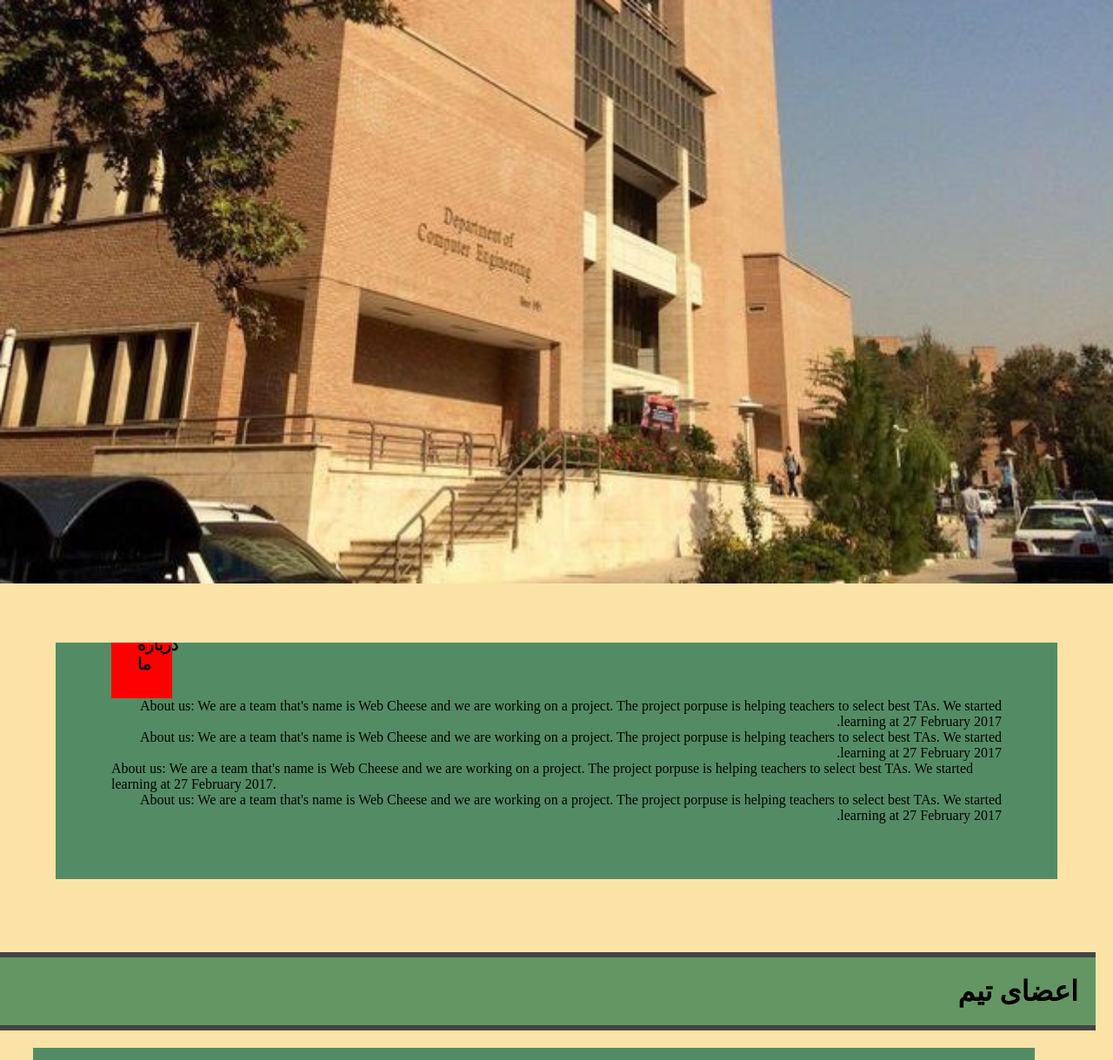
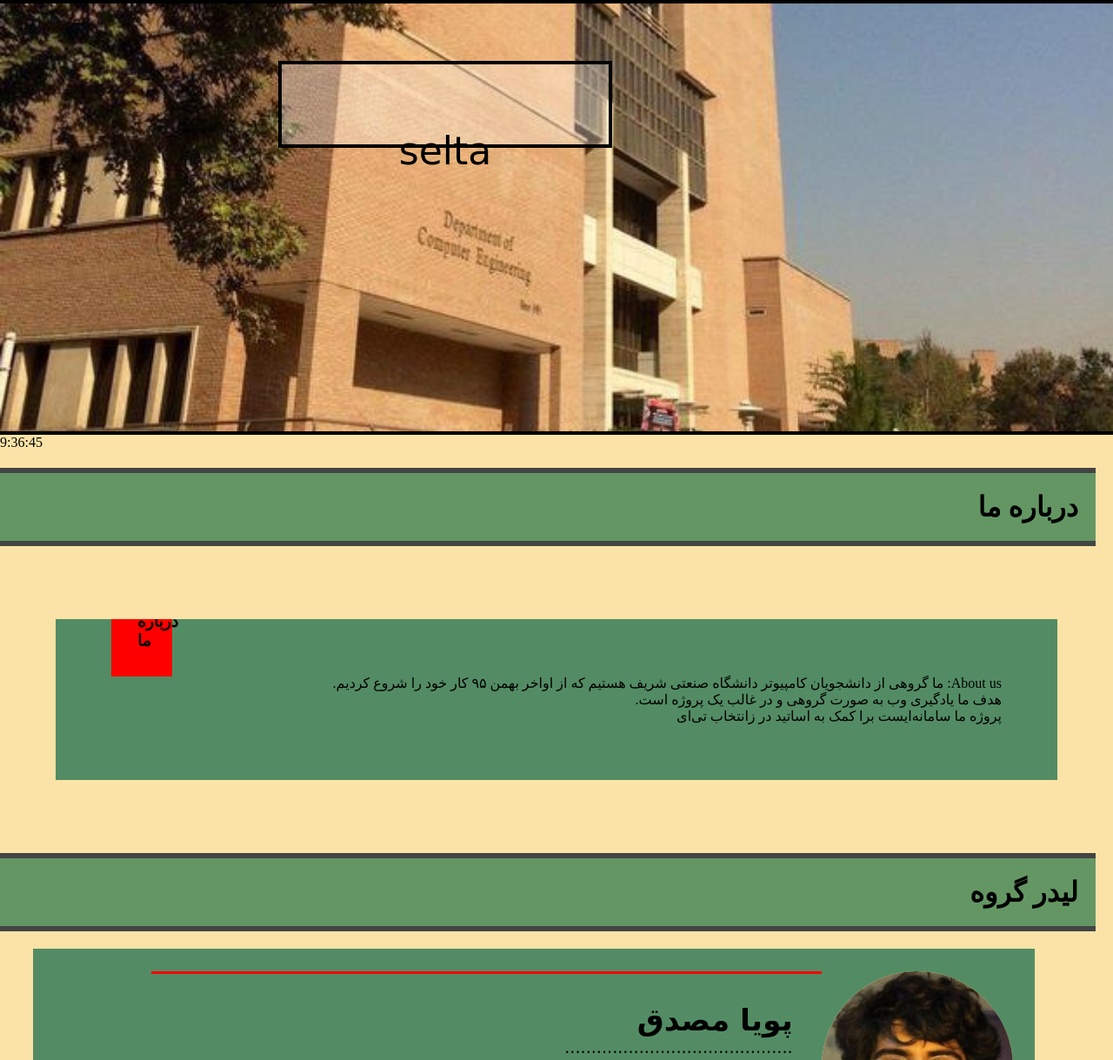
Before and after one commit to faezeh-lbf/faezeh-lbf.github.io, a plain HTML site: page index.html in a window 1280 px wide. Shown: the top 1219 px of the page at 87% size. Drawn offline with Linux system fonts and the light colour scheme.

Commit message:
js added

```diff
--- a/index.html
+++ b/index.html
@@ -4,99 +4,83 @@
     <meta charset="UTF-8">
     <title>معرفی اعضای تیم</title>
     <link rel="stylesheet" href="myStyle.css" type="text/css" />
+
+
+<script>
+function startTime() {
+    var today = new Date();
+    var h = today.getHours();
+    var m = today.getMinutes();
+    var s = today.getSeconds();
+    m = checkTime(m);
+    s = checkTime(s);
+    document.getElementById('time').innerHTML =
+    h + ":" + m + ":" + s;
+    var t = setTimeout(startTime, 500);
+}
+function checkTime(i) {
+    if (i < 10) {i = "0" + i};
+    return i;
+}
+</script>
+
 </head>
-<body>
-<div id = "head">
-<img class="headImg" src="ce (1).jpg" />
+
+
+<body onload="startTime()">
+
+<div class="banner">
+  <div class="slogan">
+    <span>
+      selta
+    </span>
+  </div>
 </div>
+<div id = "time"></div>
+
 <div Id = "outer">
+    <h1> درباره ما</h1>
 	<div id = "about">
+
 	<h3>درباره ما</h3>
 		<p>About us:
 
-We are a team that's name is Web Cheese and we are working on a project.
-
-The project porpuse is helping teachers to select best TAs.
-
-We started learning at 27 February 2017.
+ما گروهی از دانشجویان کامپیوتر دانشگاه صنعتی شریف هستیم که از اواخر بهمن ۹۵ کار خود را شروع کردیم.<br>
+هدف ما یادگیری وب به صورت گروهی و در غالب یک پروژه است.<br>پروژه ما سامانه‌‌ایست برا کمک به اساتید در زانتخاب تی‌ای
 </p>
-                <p>
-About us:
-
-We are a team that's name is Web Cheese and we are working on a project.
-
-The project porpuse is helping teachers to select best TAs.
-
-We started learning at 27 February 2017.
-</p>
-About us:
-
-We are a team that's name is Web Cheese and we are working on a project.
-
-The project porpuse is helping teachers to select best TAs.
-
-We started learning at 27 February 2017.
-</p>
-                <p>
-About us:
-
-We are a team that's name is Web Cheese and we are working on a project.
-
-The project porpuse is helping teachers to select best TAs.
-
-We started learning at 27 February 2017.
 </p>
 </div>
 
-    <h1 >اعضای تیم</h1>
-
-
 
     <div id = "boxes">
+    <h1> لیدر گروه</h1>
     	 <div  class = "box" >
-       <h3>لیدر</h3>
       <img src="pooya.JPG" class = "profImg" >
       <div class = "description">
         <h2>پویا مصدق</h2>
+        <p>.</p>
+        <p>......<br></p>
+        <p>......<br></p>
+        <p>......<br></p>
         <p>......</p>
         <p>......</p>
-        <p>......</p>
-        <p>......</p>
-        <p>......</p>
-        <p>......</p>
-        <p>......</p>
-        <p>......</p>
+        <p>......<br></p>
+        <p>......<br></p>
       </div>
 
     </div>
 
+    <h1>اعضای تیم</h1>
         <div class = "box">
 
             <img src="hamid.JPG" class = "profImg"/>
 
             <div class = "description">
                 <h2>حمید هاشمی</h2>
-
-                <p>ورودی ۹۴ آی‌تی شریف</p>
+                <p>آی‌تی شریف</p>
+                <p>ورودی ۹۴ </p>
                 <p>...</p>
-                <p>...
-About us:
-
-We are a team that's name is Web Cheese and we are working on a project.
-
-The project porpuse is helping teachers to select best TAs.
-
-We started learning at 27 February 2017.
-</p>
-                <p>
-About us:
-
-We are a team that's name is Web Cheese and we are working on a project.
-
-The project porpuse is helping teachers to select best TAs.
-
-We started learning at 27 February 2017.
-</p>
+                <p>...<br></p>
             </div>
 
         </div>
@@ -107,15 +91,14 @@ We started learning at 27 February 2017.
             <img src="faeze.JPG" class = "profImg"/>
             <div class =  "description">
                   <h2>فائزه لباف</h2>
-                <p>...</p>
+                <p> آی‌تی شریف</p>
+                <p>ورودی ۹۴</p>
                 <p>...</p>
                 <p>...</p>
                 <p>...</p>
 
             </div>
-
         </div>
-
 
 
         <div class = "box">
--- a/myStyle.css
+++ b/myStyle.css
@@ -22,6 +22,38 @@
 .headImg{
     width: 100%;
 }
+
+.banner {
+  border-top: 4px solid black;
+  border-bottom: 4px solid black;
+  font-family: 'Pacifico', cursive;
+  height: 500px;
+  background-color: blue;
+  background-image: url("ce.jpg");
+  background-size: 100%;
+  width: 100%;
+  border-image-width: 100%;
+  background-repeat:   no-repeat;
+}
+
+.banner .slogan {
+  background-color: rgba(255, 255, 255, 0.3);
+  position: absolute;
+  border: 4px solid black;
+  top: 70px;
+  left: 25%;
+  width: 30%;
+  height: 100px;
+  text-align: center;
+}
+
+.banner .slogan span {
+  font-size: 44px;
+  line-height: 200px;
+  background: unset;
+}
+
+
 h3{
     margin-top :-10%;
     margin-right: -10%;
@@ -191,8 +223,8 @@ h2{
 }
 
 p{
-    background-color: rgb(83, 140, 100)  ;
-    background-color:
+    /*background-color: none;*/
+    background: unset;
     font-size: 100%;
     direction: rtl;
     float: right;
```
Also changed, not shown: ce.jpg (renamed from ce (1).jpg).
